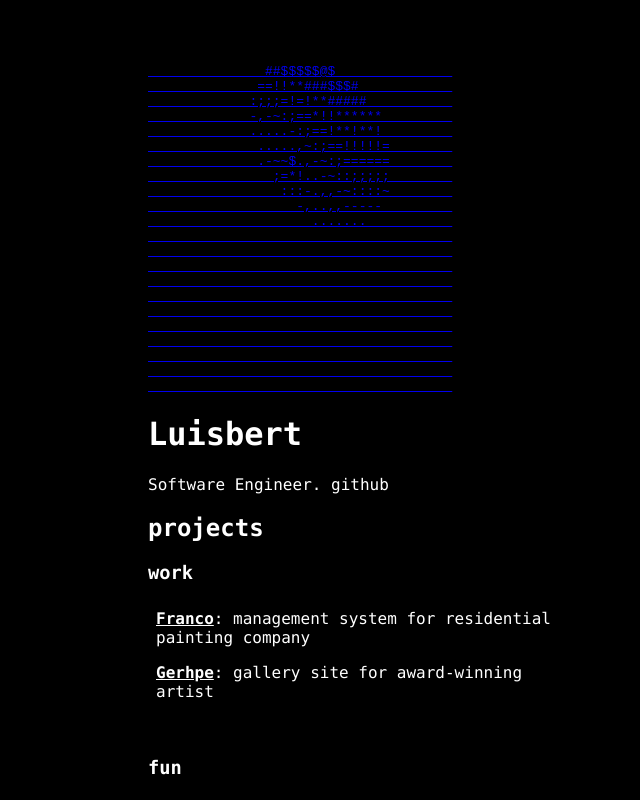
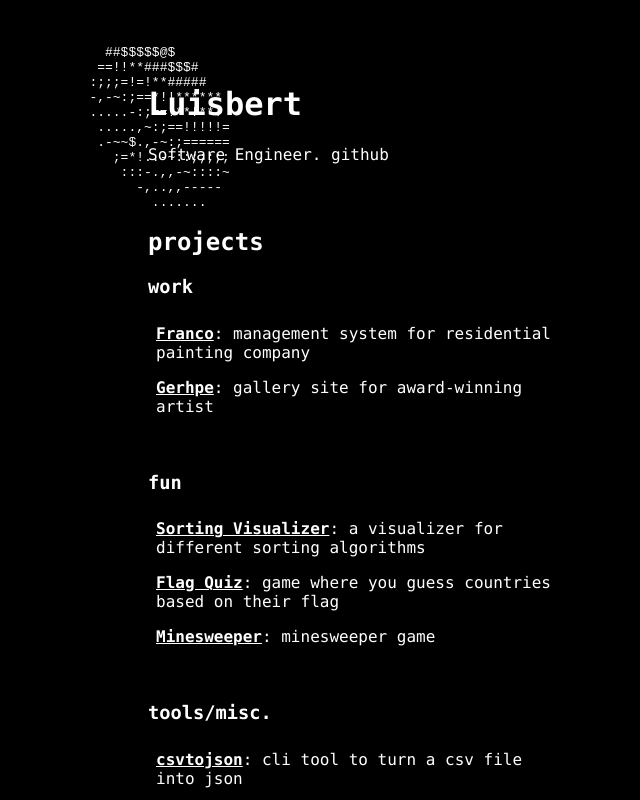
Before and after one commit to luisbertt/portfolio, a Next.js app: page / in a window 1280 px wide. Shown: the top 800 px of the page, without its empty margins (92-732 px from the left). Built offline with nearby package versions, Linux system fonts and the light colour scheme.

Commit message:
Donut and some extracted css

```diff
--- a/styles/styles.css
+++ b/styles/styles.css
@@ -2,6 +2,24 @@ body {
     background: black;
     color: white;
     font-family: "Menlo", monospace;
+}
+
+a {
+    text-decoration: none;
+    color: inherit;
+}
+
+header {
+    margin: 0 0 3rem 0;
+    display: flex;
+}
+
+pre {
+    position: absolute;
+    top: 2rem;
+    left: 5rem;
+    max-width: 30rem;
+    height: 1rem;
 }
 
 .container {
```
